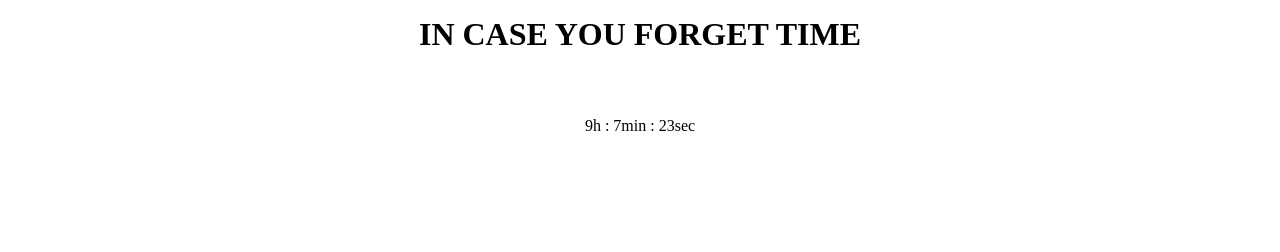
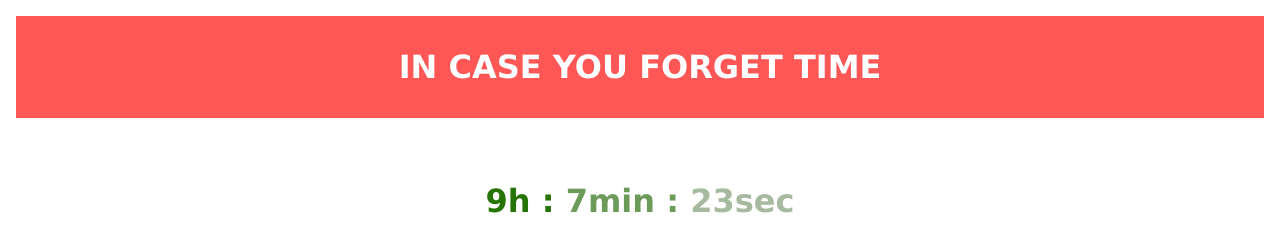
Before and after one commit to Moise-code/real-time, a plain HTML site: page index.html in a window 1280 px wide. Drawn offline with Linux system fonts and the light colour scheme.

Commit message:
adding the css codes to style the minutes of the clock

```diff
--- a/main.css
+++ b/main.css
@@ -2,6 +2,9 @@
   padding: 0;
   margin: 0;
   box-sizing: border-box;
+}
+body{
+  font-family:Verdana, Geneva, Tahoma, sans-serif;
 }
 
 .clock{
@@ -11,3 +14,25 @@
   align-items: center;
   padding: 1rem;
 }
+.clock h1{
+  width: 100%;
+  margin: auto;
+  text-align: center;
+  color: white;
+  padding: 1em;
+  background: rgba(255, 6, 6, 0.678);
+}
+.clock p{
+  font-size: 2em;
+  font-weight: bold;
+}
+.hours{
+  color:rgb(38, 115, 6);
+}
+.minutes{
+  color: rgba(36, 105, 6, 0.671);
+}
+.seconds{
+
+  color: rgba(29, 75, 9, 0.388);
+}
```
